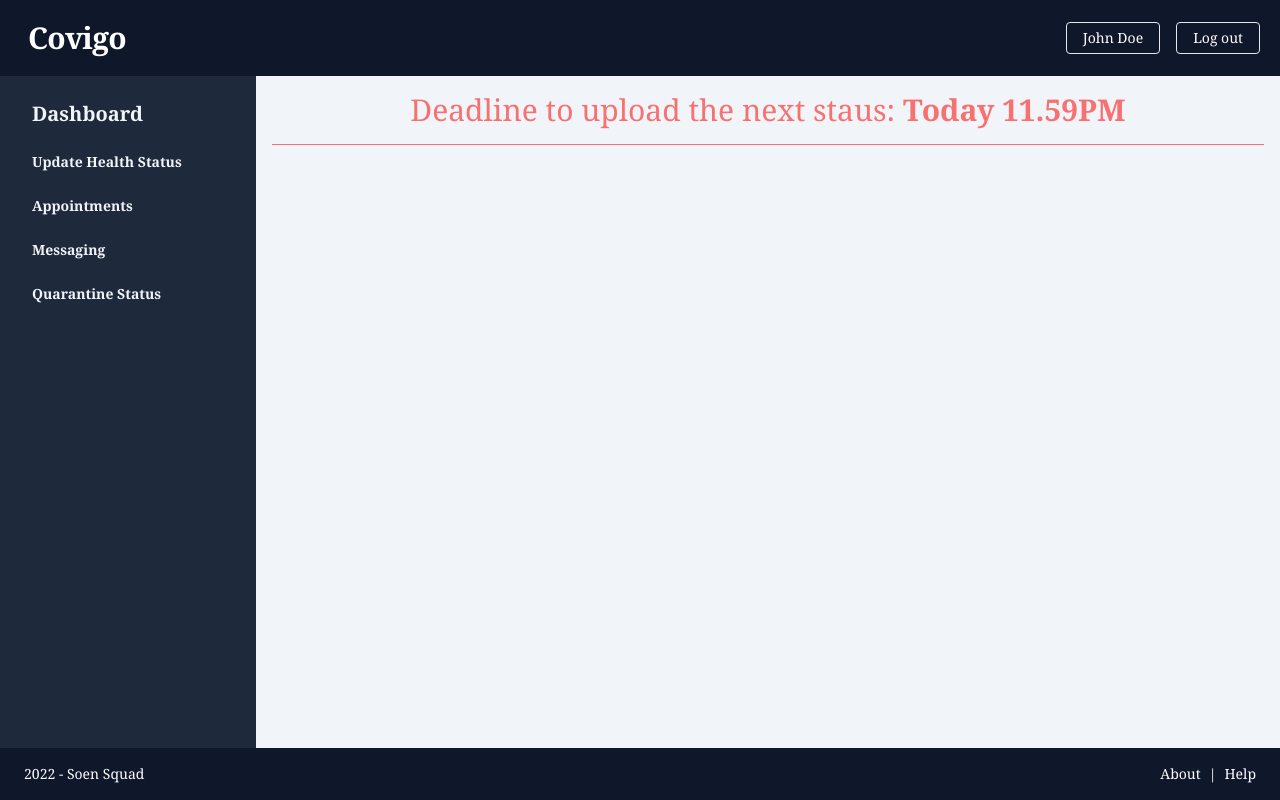
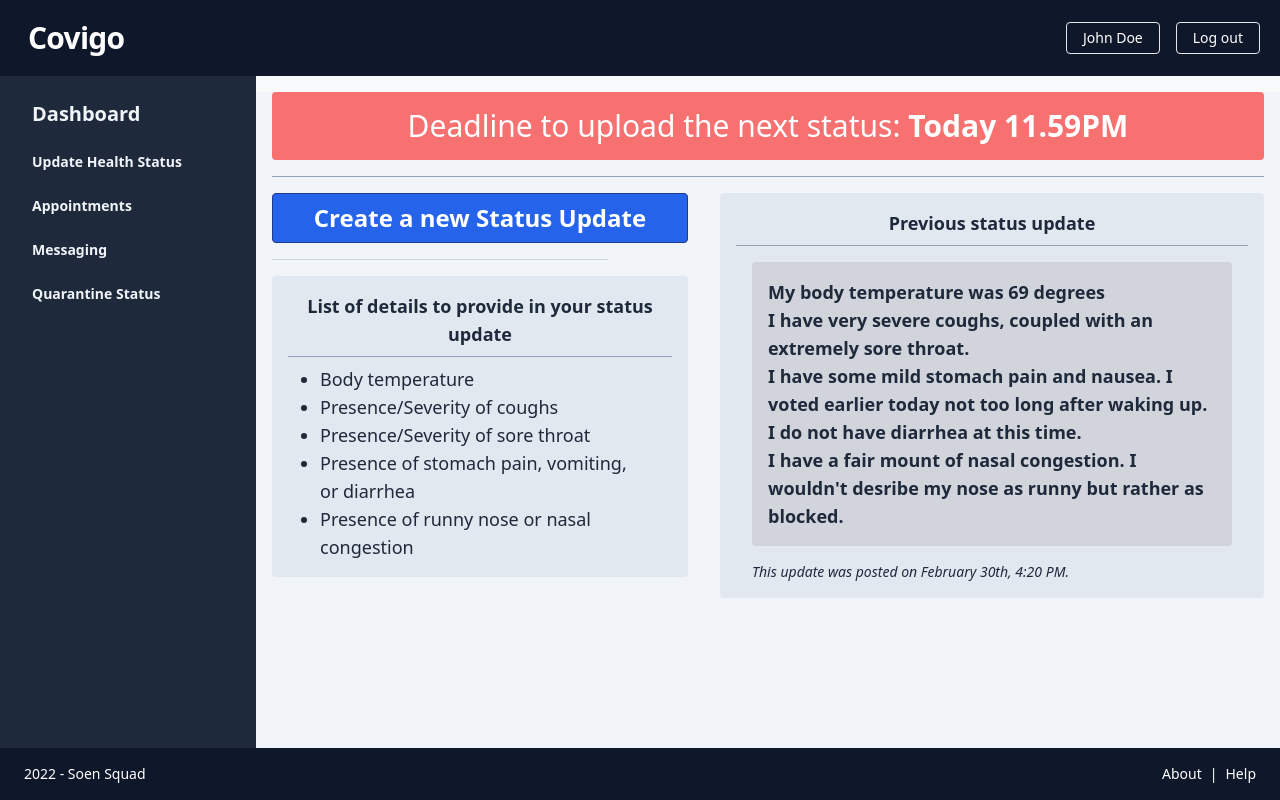
Before and after one commit to srauph/Covigo, a Django app: page /health_status/ in a window 1280 px wide. Run offline with Django 4.2, Linux system fonts and the light colour scheme; some libraries are stand-ins or nearby versions.

Commit message:
finished Health Status template

```diff
--- a/health_status/templates/health_status/index.html
+++ b/health_status/templates/health_status/index.html
@@ -3,9 +3,50 @@
 
 {% block content %}
     <div class="min-h-full bg-slate-100">
-        <div class="block p-4 text-red-400 text-center text-3xl">
-            Deadline to upload the next staus: <b>Today 11.59PM</b>
+        <div class="block m-4 p-4 rounded bg-red-400 text-white text-center text-3xl">
+            <h1>Deadline to upload the next status: <b>Today 11.59PM</b></h1>
         </div>
-        <hr class="mx-4 border-red-400">
+        <hr class="mx-4 border-slate-400">
+        <div class="flex flex-wrap xl:flex-nowrap">
+            <div class="grow xl:flex-auto">
+                <div class="m-4">
+                    <button class="w-full px-4 py-2 rounded border bg-blue-600 border-blue-900 hover:bg-blue-700 hover:border-blue-700 text-center text-white text-2xl font-bold">
+                        <h2>Create a new Status Update</h2>
+                    </button>
+                </div>
+
+                <hr class="mx-4 xl:mr-24 border-slate-300">
+                <div>
+                    <div class="block m-4 p-4 rounded bg-slate-200 text-slate-800 text-center text-lg font-semibold">
+                        <h3>List of details to provide in your status update</h3>
+                        <hr class="my-2 border-slate-400">
+                        <div class="text-left text-lg font-normal xl:w-96">
+                            <ul class="px-8 list-disc">
+                                <li>Body temperature</li>
+                                <li>Presence/Severity of coughs</li>
+                                <li>Presence/Severity of sore throat</li>
+                                <li>Presence of stomach pain, vomiting, or diarrhea</li>
+                                <li>Presence of runny nose or nasal congestion</li>
+                            </ul>
+                        </div>
+                    </div>
+                </div>
+            </div>
+            <div class="grow min-h-full w-full xl:w-fit">
+                <div class="block m-4 p-4 rounded bg-slate-200 text-slate-800 text-center text-lg font-semibold">
+                    <h3>Previous status update</h3>
+                    <hr class="my-2 border-slate-400">
+                    <div class="block m-4 p-4 rounded bg-gray-300 text-left text-md font-semibold">
+                        <p>My body temperature was 69 degrees</p>
+                        <p>I have very severe coughs, coupled with an extremely sore throat.</p>
+                        <p>I have some mild stomach pain and nausea. I voted earlier today not too long after waking up. I do not have diarrhea at this time.</p>
+                        <p>I have a fair mount of nasal congestion. I wouldn't desribe my nose as runny but rather as blocked.</p>
+                    </div>
+                    <div class="text-left italic font-normal text-sm px-4">
+                        This update was posted on February 30th, 4:20 PM.
+                    </div>
+                </div>
+            </div>
+        </div>
     </div>
 {% endblock %}
--- a/templates/base.html
+++ b/templates/base.html
@@ -9,7 +9,7 @@
     {% tailwind_css %}
 </head>
 
-<body class="flex flex-col gap-0 min-h-screen bg-gray-50 font-serif leading-normal tracking-normal">
+<body class="flex flex-col gap-0 min-h-screen bg-gray-50 font-sans leading-normal tracking-normal">
 <header id="header" class="flex-none">
     {% include "header.html" %}
 </header>
--- a/theme/static/css/dist/styles.css
+++ b/theme/static/css/dist/styles.css
@@ -693,14 +693,23 @@ select {
   position: sticky;
 }
 
-.mx-auto {
-  margin-left: auto;
-  margin-right: auto;
+.m-4 {
+  margin: 1rem;
 }
 
 .mx-4 {
   margin-left: 1rem;
   margin-right: 1rem;
+}
+
+.my-2 {
+  margin-top: 0.5rem;
+  margin-bottom: 0.5rem;
+}
+
+.mx-auto {
+  margin-left: auto;
+  margin-right: auto;
 }
 
 .ml-6 {
@@ -779,6 +788,10 @@ select {
   flex-grow: 1;
 }
 
+.grow {
+  flex-grow: 1;
+}
+
 .border-collapse {
   border-collapse: collapse;
 }
@@ -787,12 +800,20 @@ select {
   transform: translate(var(--tw-translate-x), var(--tw-translate-y)) rotate(var(--tw-rotate)) skewX(var(--tw-skew-x)) skewY(var(--tw-skew-y)) scaleX(var(--tw-scale-x)) scaleY(var(--tw-scale-y));
 }
 
+.list-disc {
+  list-style-type: disc;
+}
+
 .flex-row {
   flex-direction: row;
 }
 
 .flex-col {
   flex-direction: column;
+}
+
+.flex-wrap {
+  flex-wrap: wrap;
 }
 
 .items-center {
@@ -827,9 +848,19 @@ select {
   border-width: 1px;
 }
 
-.border-red-400 {
+.border-slate-400 {
   --tw-border-opacity: 1;
-  border-color: rgb(248 113 113 / var(--tw-border-opacity));
+  border-color: rgb(148 163 184 / var(--tw-border-opacity));
+}
+
+.border-blue-900 {
+  --tw-border-opacity: 1;
+  border-color: rgb(30 58 138 / var(--tw-border-opacity));
+}
+
+.border-slate-300 {
+  --tw-border-opacity: 1;
+  border-color: rgb(203 213 225 / var(--tw-border-opacity));
 }
 
 .bg-gray-50 {
@@ -856,16 +887,28 @@ select {
   background-color: rgb(241 245 249 / var(--tw-bg-opacity));
 }
 
+.bg-red-400 {
+  --tw-bg-opacity: 1;
+  background-color: rgb(248 113 113 / var(--tw-bg-opacity));
+}
+
+.bg-blue-600 {
+  --tw-bg-opacity: 1;
+  background-color: rgb(37 99 235 / var(--tw-bg-opacity));
+}
+
+.bg-slate-200 {
+  --tw-bg-opacity: 1;
+  background-color: rgb(226 232 240 / var(--tw-bg-opacity));
+}
+
+.bg-gray-300 {
+  --tw-bg-opacity: 1;
+  background-color: rgb(209 213 219 / var(--tw-bg-opacity));
+}
+
 .p-3 {
   padding: 0.75rem;
-}
-
-.p-2 {
-  padding: 0.5rem;
-}
-
-.p-1 {
-  padding: 0.25rem;
 }
 
 .p-4 {
@@ -892,8 +935,17 @@ select {
   padding-right: 0.5rem;
 }
 
+.px-8 {
+  padding-left: 2rem;
+  padding-right: 2rem;
+}
+
 .pb-4 {
   padding-bottom: 1rem;
+}
+
+.text-left {
+  text-align: left;
 }
 
 .text-center {
@@ -902,6 +954,10 @@ select {
 
 .text-right {
   text-align: right;
+}
+
+.font-sans {
+  font-family: ui-sans-serif, system-ui, -apple-system, BlinkMacSystemFont, "Segoe UI", Roboto, "Helvetica Neue", Arial, "Noto Sans", sans-serif, "Apple Color Emoji", "Segoe UI Emoji", "Segoe UI Symbol", "Noto Color Emoji";
 }
 
 .font-serif {
@@ -928,8 +984,34 @@ select {
   line-height: 1;
 }
 
+.text-2xl {
+  font-size: 1.5rem;
+  line-height: 2rem;
+}
+
+.text-lg {
+  font-size: 1.125rem;
+  line-height: 1.75rem;
+}
+
 .font-semibold {
   font-weight: 600;
+}
+
+.font-bold {
+  font-weight: 700;
+}
+
+.font-normal {
+  font-weight: 400;
+}
+
+.font-light {
+  font-weight: 300;
+}
+
+.italic {
+  font-style: italic;
 }
 
 .leading-normal {
@@ -958,24 +1040,9 @@ select {
   color: rgb(241 245 249 / var(--tw-text-opacity));
 }
 
-.text-red-400 {
+.text-slate-800 {
   --tw-text-opacity: 1;
-  color: rgb(248 113 113 / var(--tw-text-opacity));
-}
-
-.text-red-700 {
-  --tw-text-opacity: 1;
-  color: rgb(185 28 28 / var(--tw-text-opacity));
-}
-
-.text-red-600 {
-  --tw-text-opacity: 1;
-  color: rgb(220 38 38 / var(--tw-text-opacity));
-}
-
-.text-red-500 {
-  --tw-text-opacity: 1;
-  color: rgb(239 68 68 / var(--tw-text-opacity));
+  color: rgb(30 41 59 / var(--tw-text-opacity));
 }
 
 .filter {
@@ -990,9 +1057,19 @@ select {
   border-color: transparent;
 }
 
+.hover\:border-blue-700:hover {
+  --tw-border-opacity: 1;
+  border-color: rgb(29 78 216 / var(--tw-border-opacity));
+}
+
 .hover\:bg-white:hover {
   --tw-bg-opacity: 1;
   background-color: rgb(255 255 255 / var(--tw-bg-opacity));
+}
+
+.hover\:bg-blue-700:hover {
+  --tw-bg-opacity: 1;
+  background-color: rgb(29 78 216 / var(--tw-bg-opacity));
 }
 
 .hover\:text-slate-900:hover {
@@ -1086,3 +1163,35 @@ select {
     color: rgb(30 41 59 / var(--tw-text-opacity));
   }
 }
+
+@media (min-width: 1280px) {
+  .xl\:mr-24 {
+    margin-right: 6rem;
+  }
+
+  .xl\:w-96 {
+    width: 24rem;
+  }
+
+  .xl\:w-fit {
+    width: -webkit-fit-content;
+    width: -moz-fit-content;
+    width: fit-content;
+  }
+
+  .xl\:flex-auto {
+    flex: 1 1 auto;
+  }
+
+  .xl\:shrink {
+    flex-shrink: 1;
+  }
+
+  .xl\:grow-0 {
+    flex-grow: 0;
+  }
+
+  .xl\:flex-nowrap {
+    flex-wrap: nowrap;
+  }
+}
```
